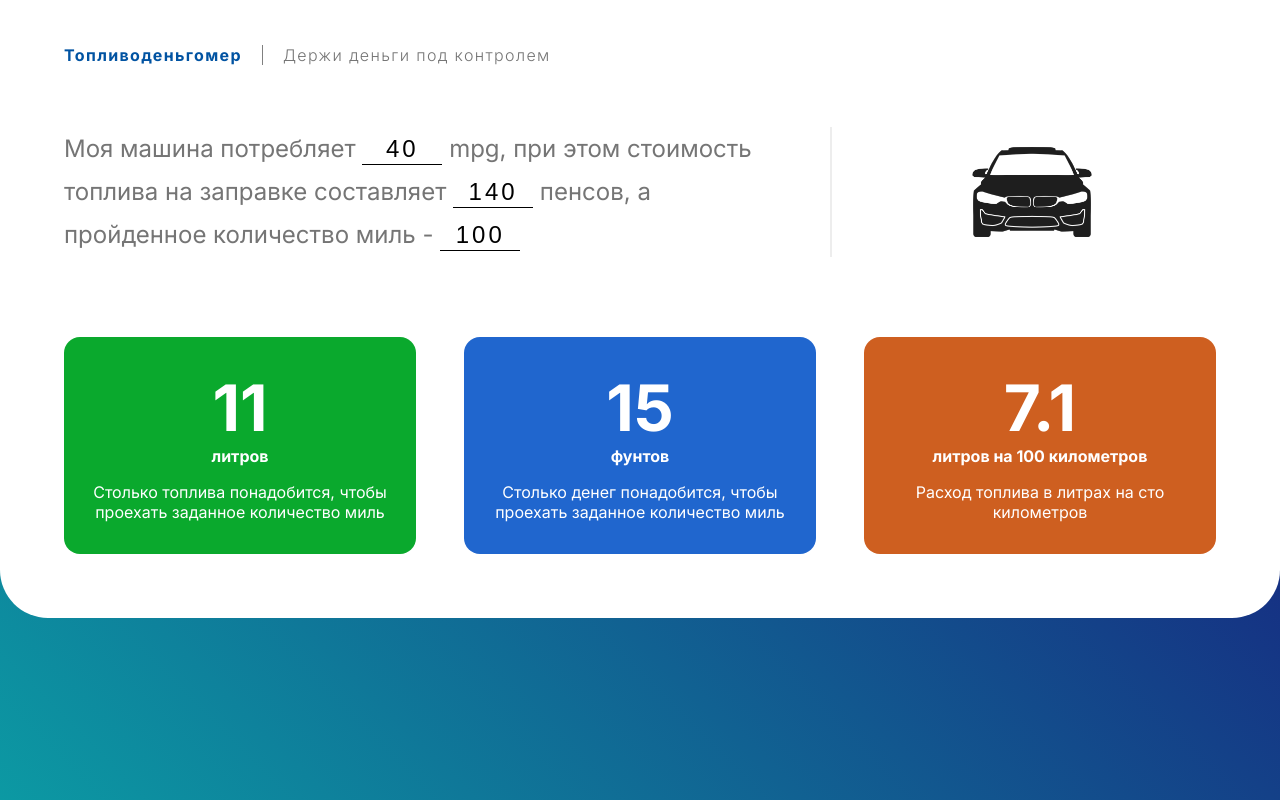
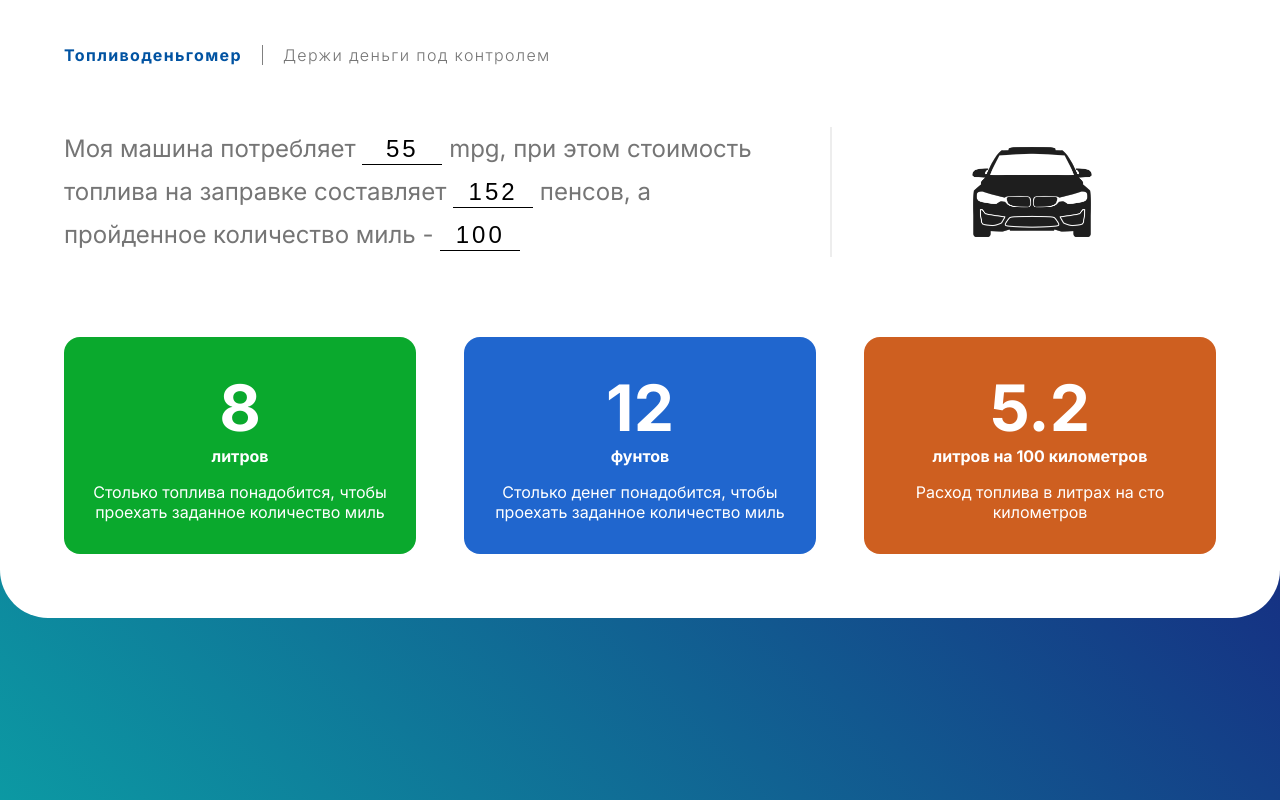
Before and after one commit to zhkvivan/fuel-calculator, a React (Create React App) app: page / in a window 1280 px wide. Built offline with nearby package versions, Linux system fonts and the light colour scheme.

Commit message:
updates price and mpg

```diff
--- a/src/Components/Calculator.jsx
+++ b/src/Components/Calculator.jsx
@@ -2,6 +2,13 @@
 import ResultCard from './Result-card';
 import styled from 'styled-components';
 import car from '../Assets/car.png';
+
+const ContentWrapper = styled.div`
+  @media (max-width: 700px) {
+    display: flex;
+    flex-direction: column-reverse;
+  }
+`;
 
 const MainWrapper = styled.div`
   display: grid;
@@ -82,8 +89,8 @@
 const Calculator = () => {
   const LITRES_IN_GALLON = 4.546099265;
 
-  const [mpg, setMpg] = useState(40);
-  const [price, setPrice] = useState(140);
+  const [mpg, setMpg] = useState(55);
+  const [price, setPrice] = useState(152);
   const [miles, setMiles] = useState(100);
 
   const [pounds, setPounds] = useState(0);
@@ -125,7 +132,7 @@
   }, [litresConsumed, price]);
 
   return (
-    <>
+    <ContentWrapper>
       <MainWrapper>
         <FormWrapper>
           <span>Моя машина потребляет </span>
@@ -196,7 +203,7 @@
           description={'Расход топлива в литрах на сто километров'}
         />
       </CardsWrapper>
-    </>
+    </ContentWrapper>
   );
 };
 
--- a/src/Components/Header.jsx
+++ b/src/Components/Header.jsx
@@ -7,6 +7,7 @@
 
   @media (max-width: 700px) {
     justify-content: center;
+    margin-bottom: 2rem;
   }
 
   @media (max-width: 540px) {
```
